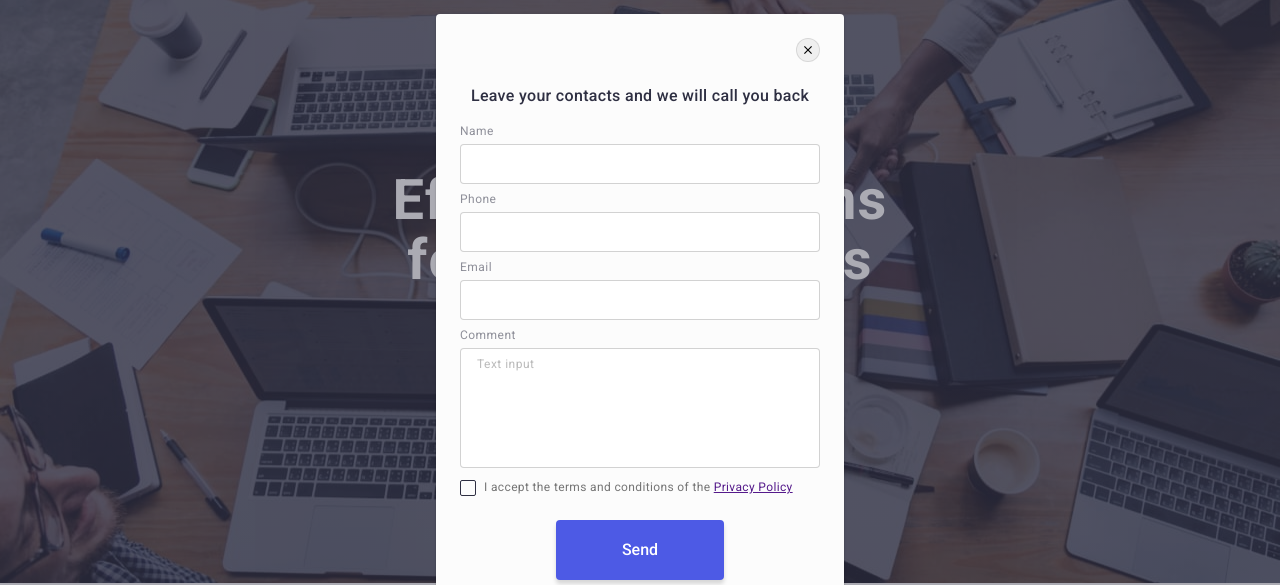
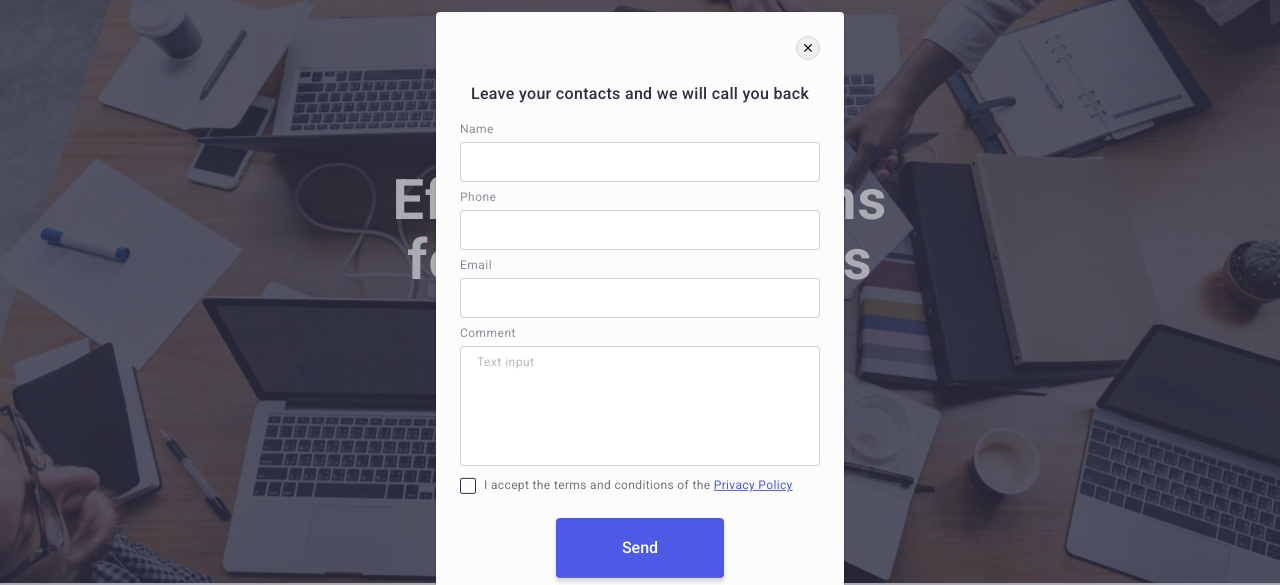
Before and after one commit to EvgeniiaS27/goit-markup-hw-06, a plain HTML site: page index.html in a window 1280 px wide. Both pictures are taken after a click on the button "Order Service". Shown: the part 93-678 px from the top of the page. Drawn offline with nearby package versions, Linux system fonts and the light colour scheme.

Commit message:
Обновлена модалка

```diff
--- a/css/styles.css
+++ b/css/styles.css
@@ -716,9 +716,8 @@ body {
   transform: translate(-50%, -50%);
 
   max-width: 408px;
-  max-height: 586px;
+  min-height: 586px;
   width: 100%;
-  height: 100%;
   padding: 70px 24px 24px 24px;
 
   background-color: var(--color-bgd-modal);
@@ -879,6 +878,10 @@ body {
   margin-bottom: 24px;
 }
 
+.modal-form-policy {
+  color: var(--color-primery);
+}
+
 .modal-form-button {
   padding: 16px 64px;
   margin: 0 auto;
--- a/index.html
+++ b/index.html
@@ -456,7 +456,7 @@
           Leave your contacts and we will call you back
         </p>
         <form class="modal-form">
-          <lable class="modal-form-field">
+          <label class="modal-form-field">
             <span class="modal-form-label">Name</span>
             <span class="modal-form-wraper">
               <input
@@ -469,8 +469,8 @@
                 <use href="./images/icon.svg#icon-person-name"></use>
               </svg>
             </span>
-          </lable>
-          <lable class="modal-form-field">
+          </label>
+          <label class="modal-form-field">
             <span class="modal-form-label">Phone</span>
             <span class="modal-form-wraper">
               <input
@@ -483,8 +483,8 @@
                 <use href="./images/icon.svg#icon-phone"></use>
               </svg>
             </span>
-          </lable>
-          <lable class="modal-form-field">
+          </label>
+          <label class="modal-form-field">
             <span class="modal-form-label">Email</span>
             <span class="modal-form-wraper">
               <input
@@ -497,15 +497,15 @@
                 <use href="./images/icon.svg#icon-email"></use>
               </svg>
             </span>
-          </lable>
-          <lable class="modal-form-field">
+          </label>
+          <label class="modal-form-field">
             <span class="modal-form-label">Comment</span>
             <textarea
               name="user-comment"
               class="modal-form-comment"
               placeholder="Text input"
             ></textarea>
-          </lable>
+          </label>
           <input
             type="checkbox"
             name="user-policy"
@@ -517,7 +517,7 @@
             name="user-policy"
             class="modal-form-label-check"
             >I accept the terms and conditions of the&nbsp;
-            <a href="">Privacy Policy</a>
+            <a class="modal-form-policy" href="">Privacy Policy</a>
           </label>
           <button class="modal-form-button">Send</button>
         </form>
```
